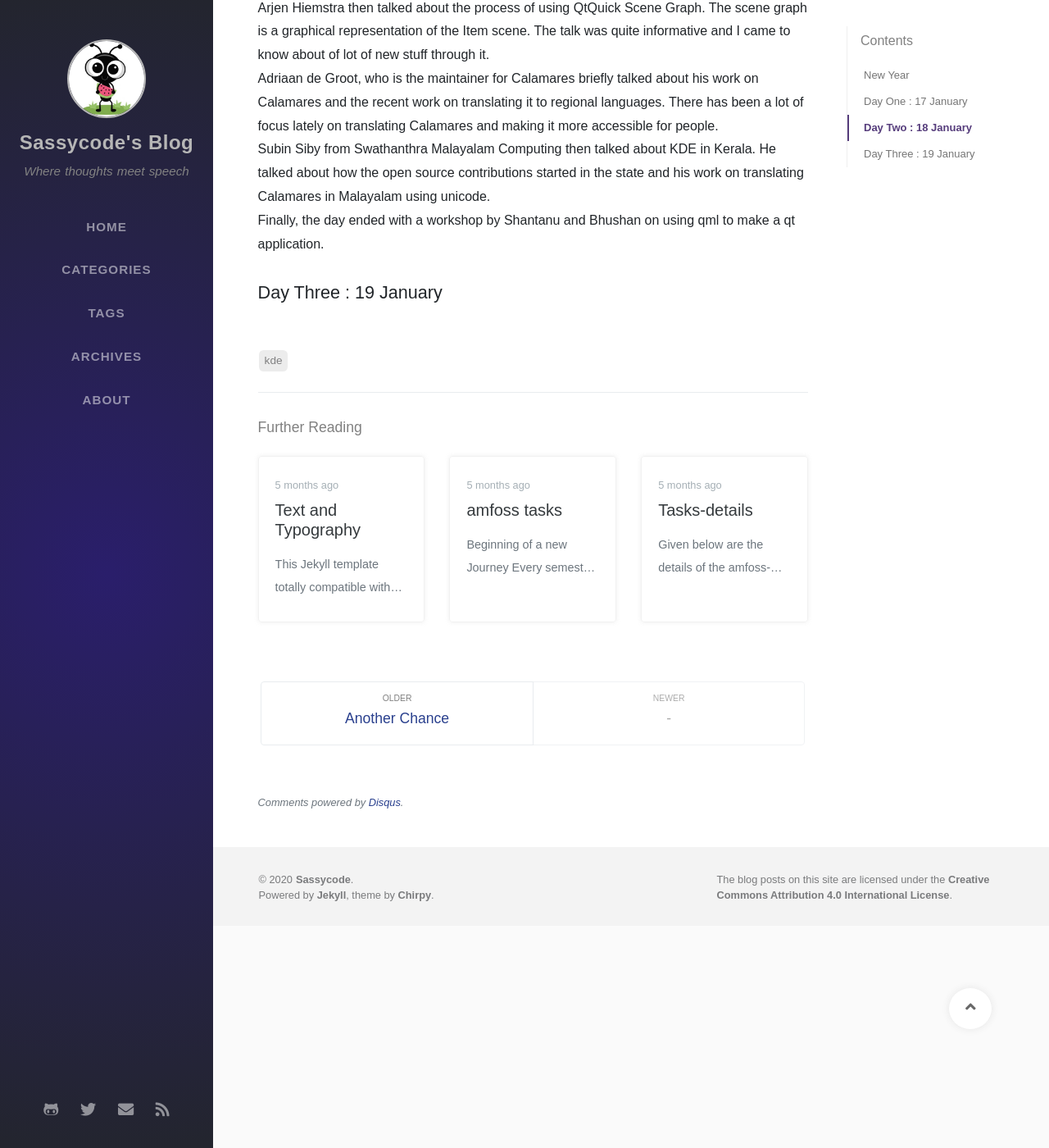
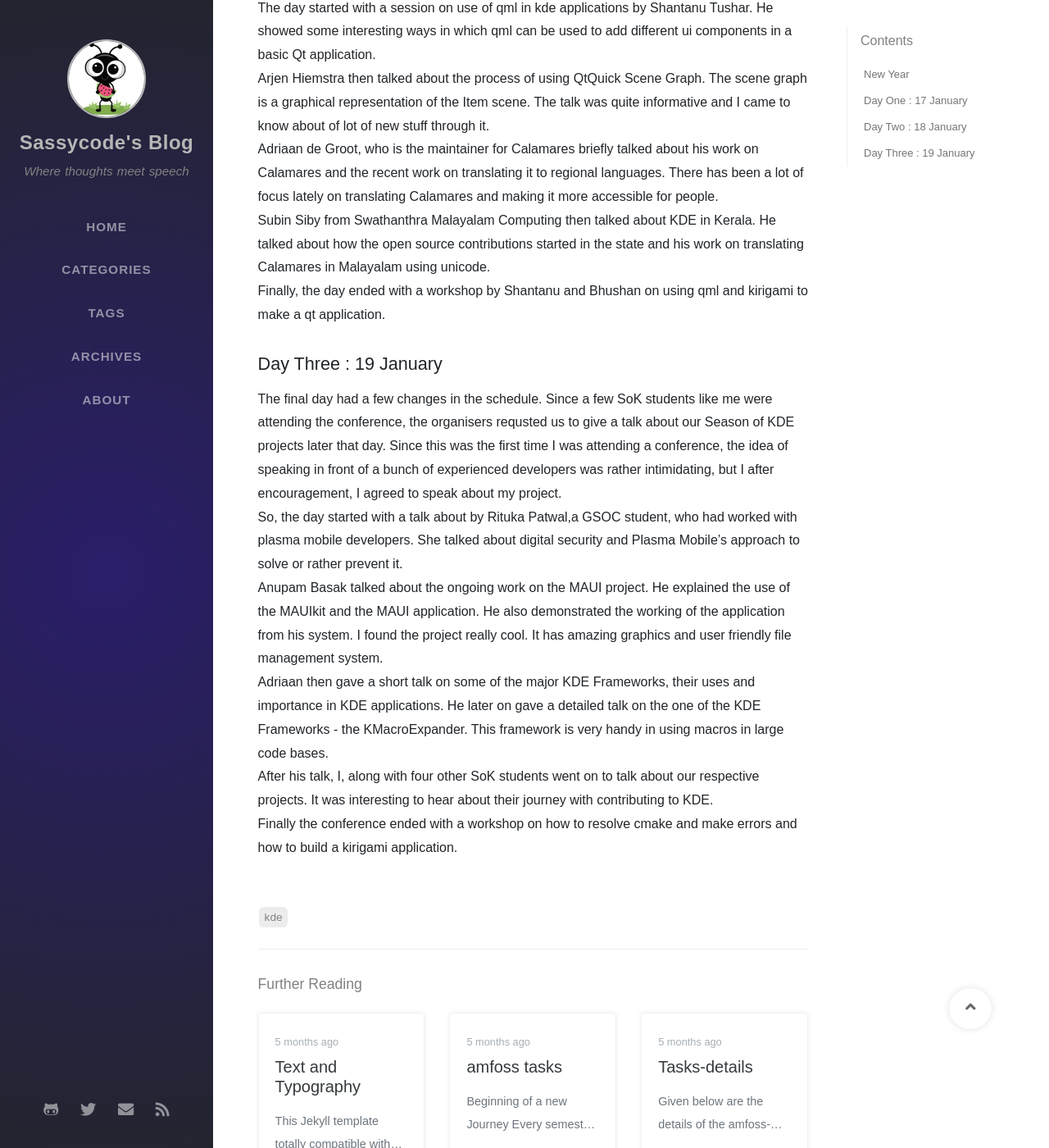
Before and after one commit to sash2501/Blog, a Jekyll site: the page built from _posts/2020-01-21-my-first-conference.md, in a window 1280 px wide and 1400 px high, scrolled down 1455 px. Shown: the whole window at 82% size. Built offline with Jekyll 4.4.1, drawn with Linux system fonts in a browser that asks for light colours; nearby versions of some CDN libraries; some web fonts are replaced; comment, search, counter and statistics services are not loaded; some of the changed text lies outside the part shown.

Commit message:
Update 2020-01-21-my-first-conference.md

```diff
--- a/_posts/2020-01-21-my-first-conference.md
+++ b/_posts/2020-01-21-my-first-conference.md
@@ -21,6 +21,7 @@
 <br>
 Next up was the talk by Wrishiraj Kaushik, the CEO of Libresoft. He gave a talk about Open source contribution in Indian context. It was a helpful talk that covered the financial aspect of open source development.He kept the attendees entertained by sharing anecdotes and his experiences in his journey to open source contribution.
 <br>
+Piyush Aggarwal the went on to talk about KDE Connect, its advantages and the work that is currently being done on it.He also showed how his laptop and phone were connected with the help of KDE Connect.<br>
 Many attendees who were unaware of the concept of FOSS and open source projects were enlightened by a talk about the
 The day concluded with a workshop on how to make a basic Qt quick application using cmake. It was a very helpful session for the open source newbies like me who were attending the conference.
 
@@ -30,5 +31,12 @@
 Arjen Hiemstra then talked about the process of using QtQuick Scene Graph. The scene graph is a graphical representation of the Item scene. The talk was quite informative and I came to know about of lot of new stuff through it.<br>
 Adriaan de Groot, who is the maintainer for Calamares briefly talked about his work on Calamares and the recent work on translating it to regional languages. There has been a lot of focus lately on translating Calamares and making it more accessible for people.<br>
 Subin Siby from Swathanthra Malayalam Computing then talked about KDE in Kerala. He talked about how the open source contributions started in the state and his work on translating Calamares in Malayalam using unicode.<br>
-Finally, the day ended with a workshop by Shantanu and Bhushan on using qml to make a qt application.
+Finally, the day ended with a workshop by Shantanu and Bhushan on using qml and kirigami to make a qt application.
 ## Day Three : 19 January
+The final day had a few changes in the schedule. Since a few SoK students like me were attending the conference, the organisers requsted us to give a talk about our Season of KDE projects later that day. Since this was the first time I was attending a conference, the idea of speaking in front of a bunch of experienced developers was rather intimidating, but I after encouragement, I agreed to speak about my project.<br>
+So, the day started with a talk about by Rituka Patwal,a GSOC student, who had worked with plasma mobile developers. She talked about digital security and Plasma Mobile's approach to solve or rather prevent it. <br>
+Anupam Basak talked about the ongoing work on the MAUI project. He explained the use of the MAUIkit and the MAUI application. He also demonstrated the working of the application from his system. I found the project really cool. It has amazing graphics and user friendly file management system.<br>
+Adriaan then gave a short talk on some of the major KDE Frameworks, their uses and importance in KDE applications.
+He later on gave a detailed talk on the one of the KDE Frameworks - the KMacroExpander. This framework is very handy in using macros in large code bases.<br>
+After his talk, I, along with four other SoK students went on to talk about our respective projects. It was interesting to hear about their journey with contributing to KDE.<br>
+Finally the conference ended with a workshop on how to resolve cmake and make errors and how to build a kirigami application.
```
